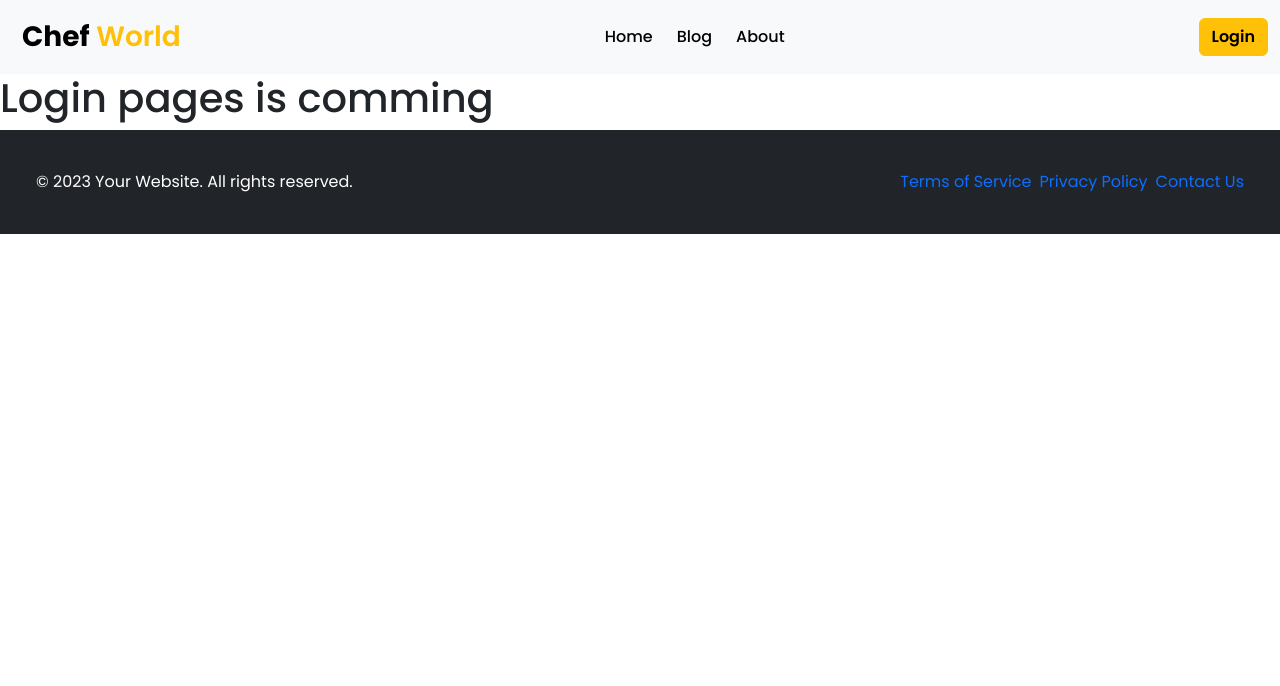
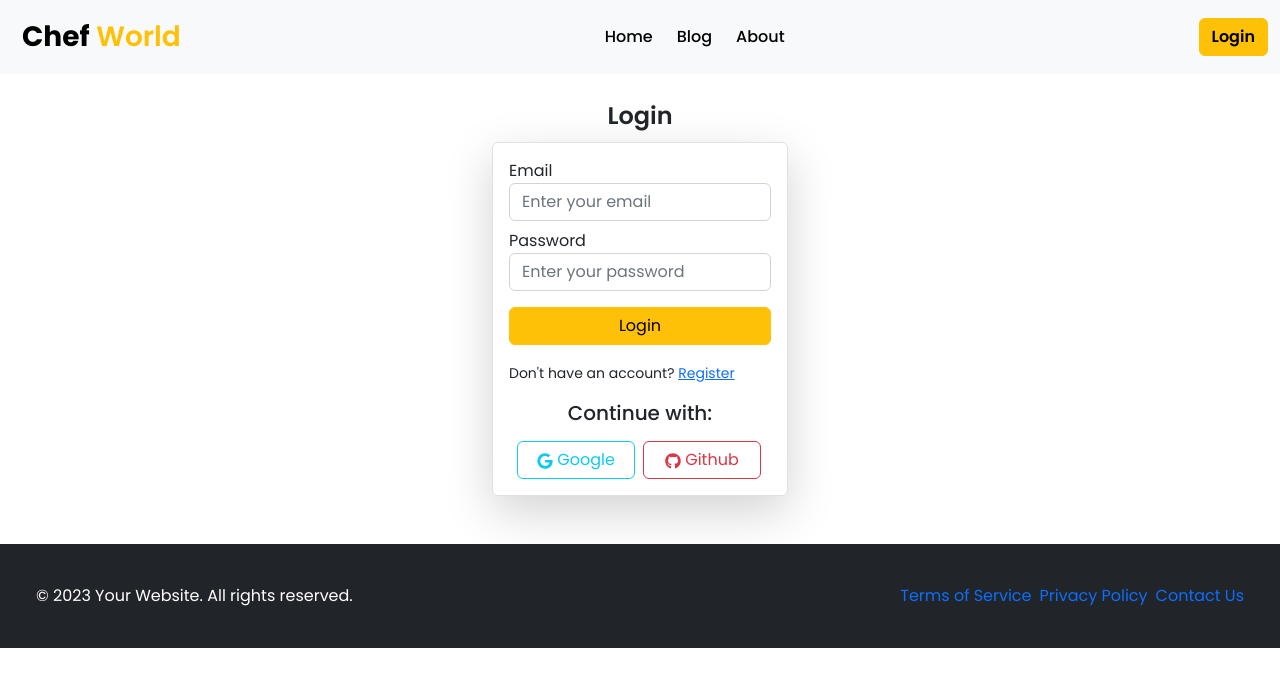
Before and after one commit to anikbsmrstucse/chef-hunter-client-side, a React (Vite) app: page /login in a window 1280 px wide. Shown: the top 686 px of the page. Built offline with nearby package versions, Linux system fonts and the light colour scheme.

Commit message:
form design done

```diff
--- a/src/Routes/Routes.jsx
+++ b/src/Routes/Routes.jsx
@@ -9,6 +9,7 @@ import Recipies from "../pages/Recipies/Recipies";
 import ErrorPage from "../pages/Shared/ErrorPage/ErrorPage";
 import Home from "../pages/Shared/Home/Home";
 import LoginPage from "../pages/Shared/Login/LoginPage";
+import Register from "../pages/Shared/Register/Register";
 
   const router = createBrowserRouter([
     {
@@ -23,6 +24,10 @@ import LoginPage from "../pages/Shared/Login/LoginPage";
             {
                 path:'login',
                 element:<LoginPage></LoginPage>
+            },
+            {
+                path:'register',
+                element:<Register></Register>
             },
             {
                 path:'blog',
--- a/src/pages/Shared/Home/ShareFeedBack/FeedBack.jsx
+++ b/src/pages/Shared/Home/ShareFeedBack/FeedBack.jsx
@@ -22,15 +22,15 @@ const FeedBack = () => {
           <Col md={6}>
             <h2>Share Your FeedBack</h2>
             <Form onSubmit={handleFeedbaack}>
-              <Form.Group controlId="formName">
+              <Form.Group controlId="">
                 <Form.Label>Name</Form.Label>
                 <Form.Control type="text" name="name" placeholder="Enter your name" />
               </Form.Group>
-              <Form.Group controlId="formEmail">
+              <Form.Group controlId="">
                 <Form.Label>Email</Form.Label>
                 <Form.Control type="email" name="email" placeholder="Enter your email" />
               </Form.Group>
-              <Form.Group controlId="formMessage">
+              <Form.Group controlId="">
                 <Form.Label>Feedback</Form.Label>
                 <Form.Control
                   as="textarea"
--- /dev/null
+++ b/src/pages/Shared/Login/LoginPage.css
@@ -0,0 +1,24 @@
+.login-res{
+    width: 25%;
+}
+.btn-width{
+    width: 45%;
+}
+
+@media screen and (max-width:575px) {
+    .login-res{
+        width: 100%;
+    }
+}
+
+@media screen and (min-width:576px) and (max-width:768px) {
+    .login-res{
+        width: 100%;
+    }
+}
+
+@media screen and (min-width:769px) and (max-width:992px) {
+    .login-res{
+        width: 100%;
+    }
+}
--- a/src/pages/Shared/Login/LoginPage.jsx
+++ b/src/pages/Shared/Login/LoginPage.jsx
@@ -1,11 +1,36 @@
-import React from 'react';
+import React from "react";
+import { Button, Container, Form } from "react-bootstrap";
+import { FaGithub, FaGoogle } from "react-icons/fa";
+import { Link } from "react-router-dom";
+import './LoginPage.css';
 
 const LoginPage = () => {
-    return (
-        <div>
-            <h1>Login pages is comming</h1>
-        </div>
-    );
+  return (
+    <>
+      <Container className="login-res">
+          <legend className="mt-4 text-center fw-semibold">Login</legend>
+        <Form className="mt-5 mb-5 border rounded p-3 shadow-lg">
+          <Form.Group controlId="formEmail" className="mb-2">
+            <Form.Label className="mb-0">Email</Form.Label>
+            <Form.Control type="email" placeholder="Enter your email" />
+          </Form.Group>
+          <Form.Group controlId="formPassword" className="mb-2">
+            <Form.Label className="mb-0">Password</Form.Label>
+            <Form.Control type="password" placeholder="Enter your password" />
+          </Form.Group>
+          <Button className="w-100 mt-2 mb-3" variant="warning" type="submit">
+            Login
+          </Button>
+         <small>Don't have an account? <Link to='/register'>Register</Link> </small>
+         <div className="w-100">
+        <h5 className="text-center mb-3 mt-3">Continue with:</h5>
+         <button type="button" class="btn ms-2 btn-width btn-outline-info"><FaGoogle/> Google</button>
+         <button type="button" class="btn btn-width ms-2 btn-outline-danger"><FaGithub/> Github</button>
+         </div>
+        </Form>
+      </Container>
+    </>
+  );
 };
 
 export default LoginPage;
--- /dev/null
+++ b/src/pages/Shared/Register/Register.jsx
@@ -0,0 +1,43 @@
+import React from "react";
+import { Button, Container, Form } from "react-bootstrap";
+import { Link } from "react-router-dom";
+
+const Register = () => {
+  return (
+    <div>
+      <Container className="login-res">
+        <legend className="mt-4 text-center fw-semibold">Register</legend>
+        <Form className="mt-5 mb-5 border rounded p-3 shadow-lg">
+          <Form.Group controlId="formName" className="mb-2">
+            <Form.Label className="mb-0">Name</Form.Label>
+            <Form.Control type="text" placeholder="Enter your name" />
+          </Form.Group>
+          <Form.Group controlId="formName" className="mb-2">
+            <Form.Label className="mb-0">PhotoURL</Form.Label>
+            <Form.Control type="text" placeholder="Enter your url" />
+          </Form.Group>
+          <Form.Group controlId="formEmail" className="mb-2">
+            <Form.Label className="mb-0">Email</Form.Label>
+            <Form.Control type="email" placeholder="Enter your email" />
+          </Form.Group>
+          <Form.Group controlId="formPassword" className="mb-2">
+            <Form.Label className="mb-0">Password</Form.Label>
+            <Form.Control type="password" placeholder="Enter your password" />
+          </Form.Group>
+          <Form.Group controlId="formConfirmPassword" className="mb-2">
+            <Form.Label className="mb-0">Confirm Password</Form.Label>
+            <Form.Control type="password" placeholder="Confirm your password" />
+          </Form.Group>
+          <Button className="w-100 mt-2 mb-2" variant="warning" type="submit">
+            Register
+          </Button>
+          <small className="mb-0 mt-3">
+            Already have an account? <Link to="/login">Login</Link>
+          </small>
+        </Form>
+      </Container>
+    </div>
+  );
+};
+
+export default Register;
```
